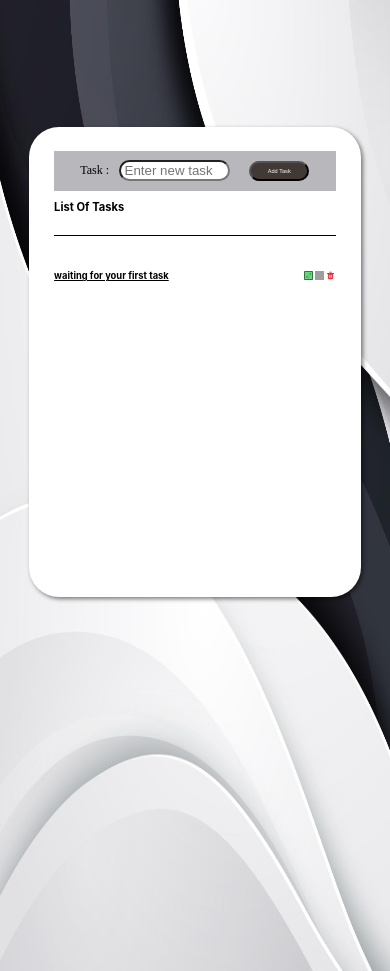
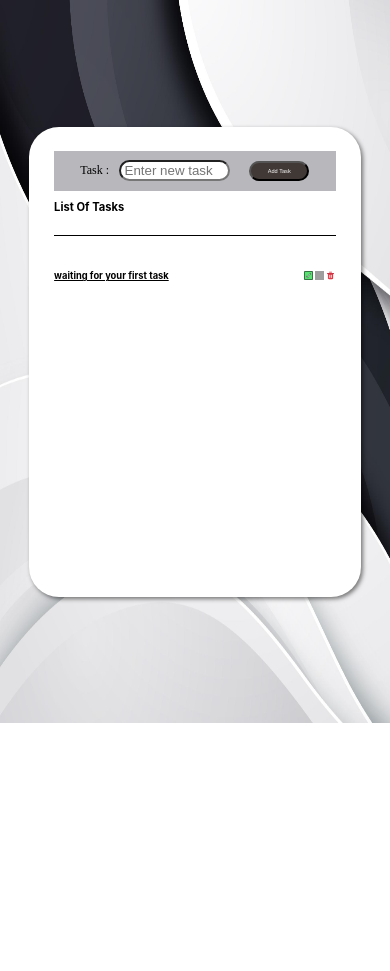
Before and after one commit to iheb-haddad/ToDoApp--ReactJs--, a React (Create React App) app: page / in a window 390 px wide. After the commit the page ends 844 px from the top, so only its background shows below. Built offline with nearby package versions, Linux system fonts and the light colour scheme; grey boxes are pictures that could not be loaded.

Commit message:
4th cimm

```diff
--- a/src/App.css
+++ b/src/App.css
@@ -11,6 +11,8 @@
     .container{
      justify-content: flex-start;
      padding-top: 15vh;
+     padding-bottom: 15vh;
      background-size: 140% 100%;
+     min-height: auto;
     }
 }
```
